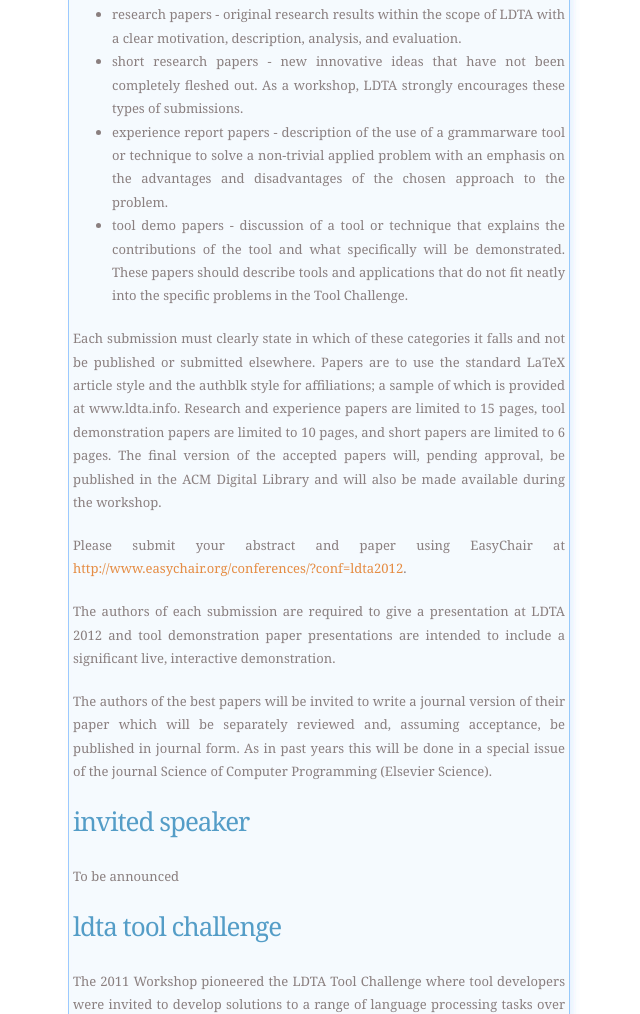
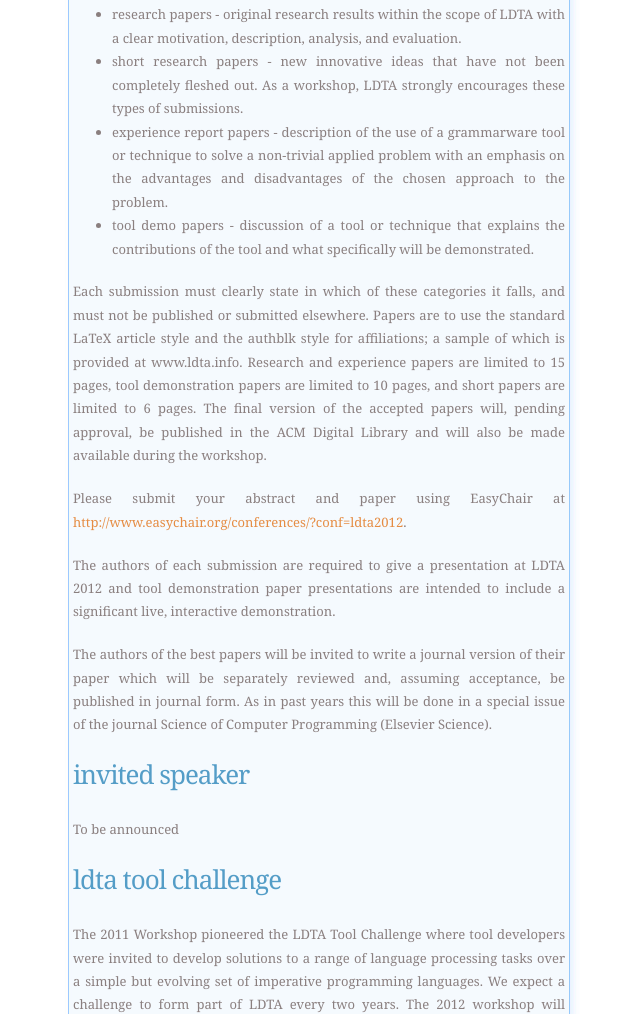
Before and after one commit to sleconf/ldta-www-archive, a plain HTML site: page call.html in a window 1280 px wide. Shown: the part 1196-2210 px from the top of the page, without its empty margins (312-952 px from the left). Drawn offline with Linux system fonts and the light colour scheme.

Commit message:
small fix in the cfp

```diff
--- a/call.html
+++ b/call.html
@@ -41,12 +41,10 @@ LDTA solicits papers in the following categories.
 </li><li>
   tool demo papers - discussion of a tool or technique that explains
   the contributions of the tool and what specifically will be
-  demonstrated.  These papers should describe tools and applications
-  that do not fit neatly into the specific problems in the Tool
-  Challenge.
+  demonstrated.
 </li></ul><p>
 Each submission must clearly state in which of these categories it
-falls and not be published or submitted elsewhere.  Papers are to use
+falls, and must not be published or submitted elsewhere.  Papers are to use
 the standard LaTeX article style and the authblk style for
 affiliations; a sample of which is provided at www.ldta.info.
 Research and experience papers are limited to 15 pages, tool
```
Also changed, not shown: ldta_2012_cfp.txt, 1 other file.
